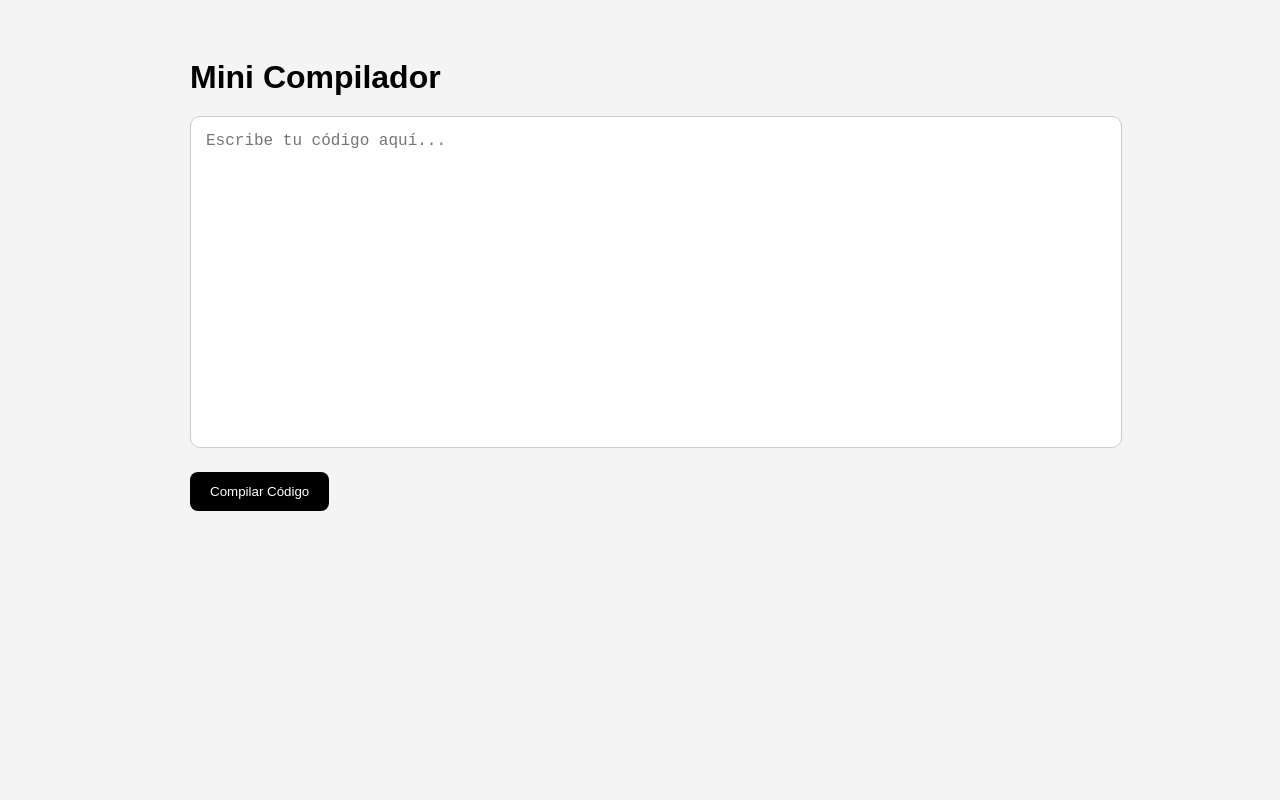
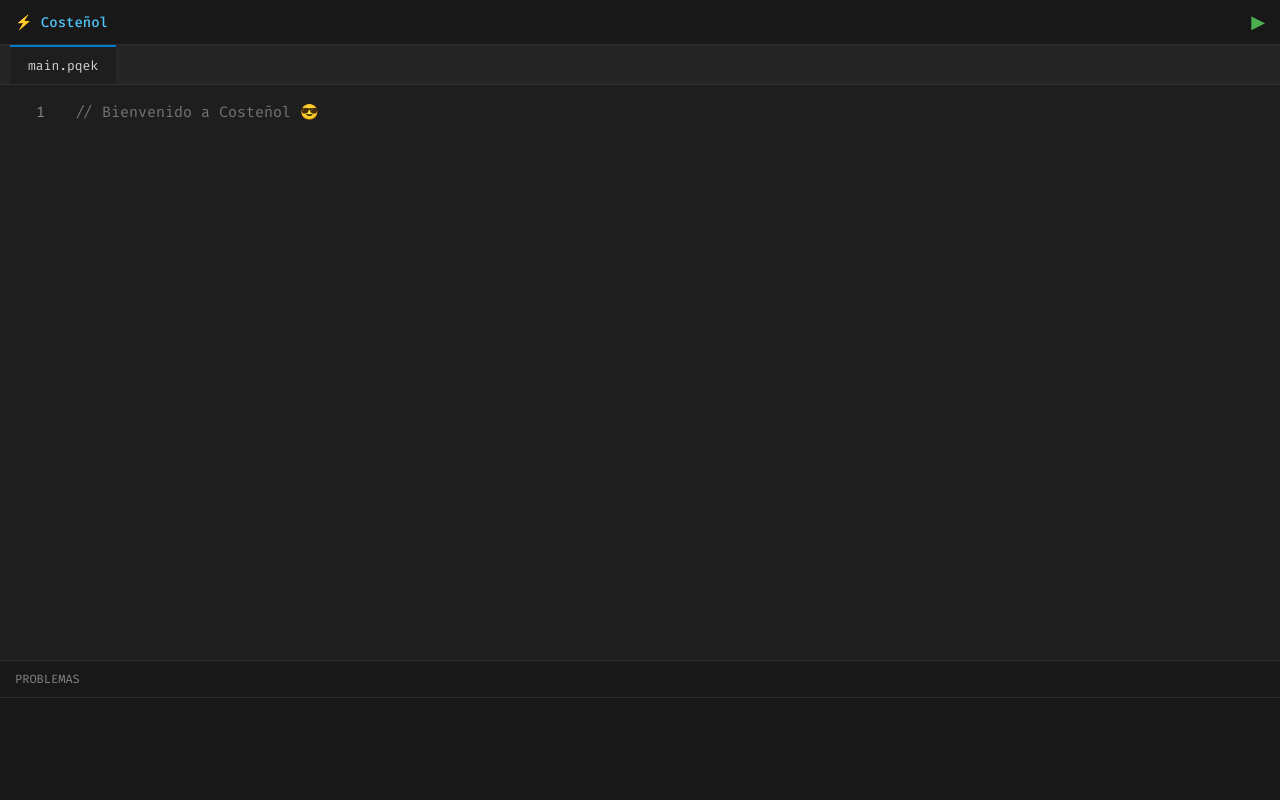
Before and after one commit to HeymerDev/compilator-js, a plain HTML site: page view.html in a window 1280 px wide. Drawn offline with Linux system fonts and the light colour scheme.

Commit message:
change ui for VSCode

```diff
--- a/style.css
+++ b/style.css
@@ -1,48 +1,176 @@
-body {
-  font-family: Arial, Helvetica, sans-serif;
-  background: #f4f4f4;
-  padding: 30px;
+* {
+  margin: 0;
+  padding: 0;
+  box-sizing: border-box;
 }
 
-.container {
-  max-width: 900px;
-  margin: auto;
+body {
+  background: #1e1e1e;
+  color: #d4d4d4;
+  font-family: "Fira Code", monospace;
+  height: 100vh;
+  display: flex;
+  flex-direction: column;
 }
 
-h1 {
-  margin-bottom: 20px;
+/* =========================
+   NAVBAR
+========================= */
+
+.navbar {
+  height: 45px;
+  background: #181818;
+  border-bottom: 1px solid #2d2d2d;
+
+  display: flex;
+  align-items: center;
+  justify-content: space-between;
+
+  padding: 0 15px;
 }
 
-textarea {
-  width: 100%;
-  height: 300px;
-  resize: none;
-  padding: 15px;
-  font-size: 16px;
-  border-radius: 10px;
-  border: 1px solid #ccc;
-  outline: none;
+.logo {
+  color: #4fc3f7;
+  font-size: 14px;
+  font-weight: 500;
 }
 
-button {
-  margin-top: 20px;
-  padding: 12px 20px;
-  border: none;
-  background: black;
-  color: white;
-  border-radius: 8px;
+.menu {
+  display: flex;
+  gap: 20px;
+  font-size: 13px;
+  color: #b3b3b3;
+}
+
+.menu span {
   cursor: pointer;
 }
 
-#resultado {
-  margin-top: 30px;
+.menu span:hover {
+  color: white;
 }
 
+/* =========================
+   RUN BUTTON
+========================= */
+
+.run-button {
+  background: transparent;
+  border: none;
+  color: #4caf50;
+  font-size: 18px;
+  cursor: pointer;
+}
+
+.run-button:hover {
+  transform: scale(1.1);
+}
+
+/* =========================
+   TABS
+========================= */
+
+.tabs {
+  height: 40px;
+  background: #252526;
+  display: flex;
+  align-items: center;
+  padding-left: 10px;
+  border-bottom: 1px solid #2d2d2d;
+}
+
+.tab {
+  background: #1e1e1e;
+  padding: 10px 18px;
+  border-top: 2px solid #007acc;
+  font-size: 13px;
+  color: #d4d4d4;
+}
+
+/* =========================
+   EDITOR
+========================= */
+
+.editor-container {
+  flex: 1;
+  display: flex;
+  overflow: hidden;
+}
+
+/* LINE NUMBERS */
+
+.line-numbers {
+  width: 60px;
+  background: #1e1e1e;
+  color: #858585;
+
+  padding-top: 15px;
+
+  text-align: right;
+  padding-right: 15px;
+
+  font-size: 15px;
+  line-height: 24px;
+
+  user-select: none;
+}
+
+/* TEXTAREA */
+
+#codigo {
+  flex: 1;
+
+  background: #1e1e1e;
+  color: #d4d4d4;
+
+  border: none;
+  outline: none;
+  resize: none;
+
+  padding: 15px;
+
+  font-family: "Fira Code", monospace;
+  font-size: 15px;
+  line-height: 24px;
+
+  caret-color: white;
+}
+
+/* =========================
+   BOTTOM PANEL
+========================= */
+
+.bottom-panel {
+  height: 140px;
+  background: #181818;
+  border-top: 1px solid #2d2d2d;
+
+  display: flex;
+  flex-direction: column;
+}
+
+.panel-header {
+  padding: 10px 15px;
+  font-size: 12px;
+  color: #858585;
+  border-bottom: 1px solid #2d2d2d;
+}
+
+#resultado {
+  padding: 12px 15px;
+  overflow-y: auto;
+  font-size: 14px;
+}
+
+/* =========================
+   MENSAJES
+========================= */
+
 .error {
-  color: red;
-  margin-bottom: 10px;
+  color: #f48771;
+  margin-bottom: 8px;
 }
 
 .correcto {
-  color: green;
+  color: #89d185;
 }
--- a/view.html
+++ b/view.html
@@ -2,19 +2,50 @@
 <html lang="es">
   <head>
     <meta charset="UTF-8" />
-    <title>Mini Compilador</title>
+    <meta name="viewport" content="width=device-width, initial-scale=1.0" />
+
+    <title>Costeñol IDE</title>
+
     <link rel="stylesheet" href="style.css" />
+
+    <link
+      href="https://fonts.googleapis.com/css2?family=Fira+Code:wght@300;400;500&display=swap"
+      rel="stylesheet"
+    />
   </head>
+
   <body>
-    <div class="container">
-      <h1>Mini Compilador</h1>
+    <!-- TOP NAVBAR -->
+    <header class="navbar">
+      <div class="logo">⚡ Costeñol</div>
 
-      <textarea id="codigo" placeholder="Escribe tu código aquí..."></textarea>
+      <button id="btnAnalizar" class="run-button">▶</button>
+    </header>
 
-      <button id="btnAnalizar">Compilar Código</button>
+    <!-- TABS -->
+    <div class="tabs">
+      <div class="tab active">main.pqek</div>
+    </div>
+
+    <!-- EDITOR -->
+    <main class="editor-container">
+      <!-- LINE NUMBERS -->
+      <div class="line-numbers" id="lineNumbers">1</div>
+
+      <!-- CODE -->
+      <textarea
+        id="codigo"
+        spellcheck="false"
+        placeholder="// Bienvenido a Costeñol 😎"
+      ></textarea>
+    </main>
+
+    <!-- BOTTOM PANEL -->
+    <footer class="bottom-panel">
+      <div class="panel-header">PROBLEMAS</div>
 
       <div id="resultado"></div>
-    </div>
+    </footer>
 
     <script src="script.js"></script>
   </body>
```
